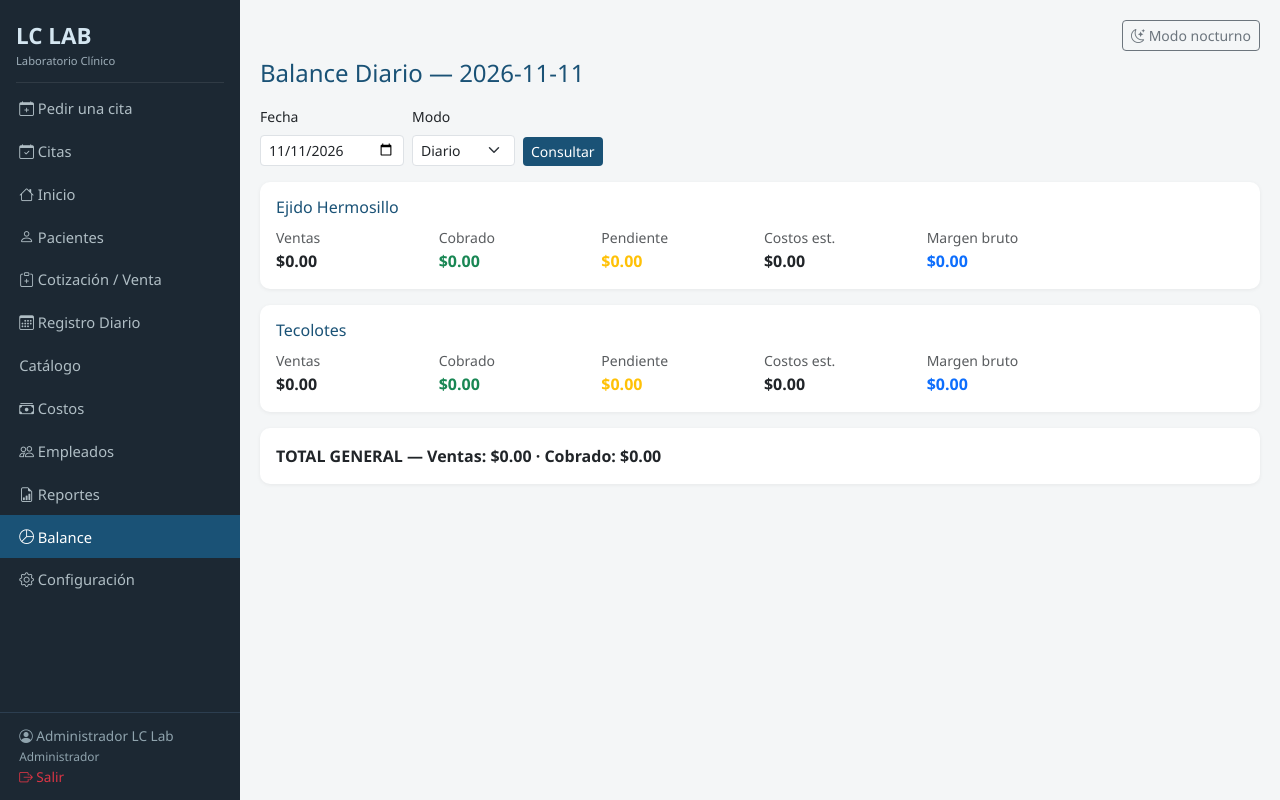
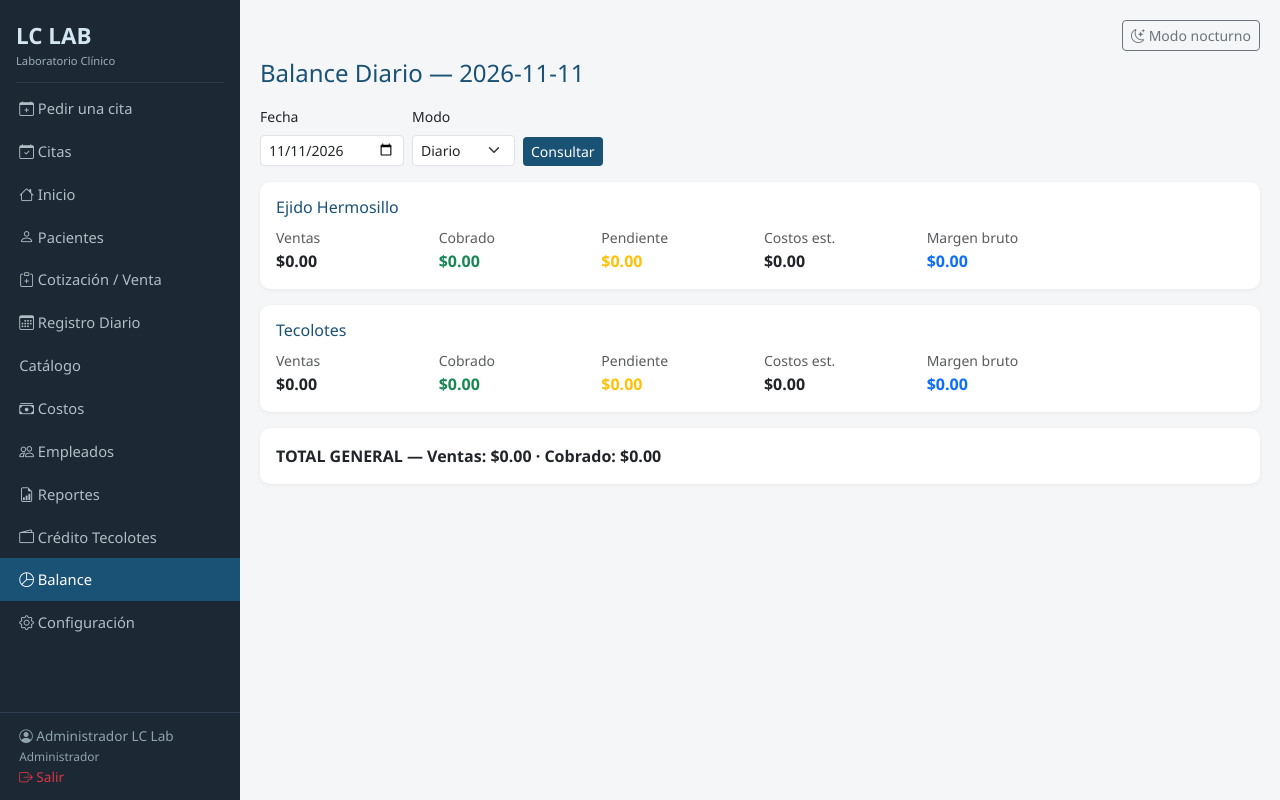
Before and after one commit to luismiguelcortez97-eng/laboratory, a FastAPI app: page /balance in a window 1280 px wide. Run offline with FastAPI, Linux system fonts and the light colour scheme; the visitor is signed in with stand-in values (Sample User, id 1); data comes from the database, SQL or seed files in the repository; data that the repository does not hold is empty; some libraries are stand-ins or nearby versions.

Commit message:
Add Crédito Tecolotes navigation

```diff
--- a/templates/base.html
+++ b/templates/base.html
@@ -116,6 +116,7 @@
       <li class="nav-item"><a class="nav-link {% if '/costos' in request.url.path %}active{% endif %}" href="/costos"><i class="bi bi-cash-stack"></i> Costos</a></li>
       {% if user and user.rol == "Administrador" %}<li class="nav-item"><a class="nav-link {% if '/empleados' in request.url.path %}active{% endif %}" href="/empleados"><i class="bi bi-people"></i> Empleados</a></li>{% endif %}
       <li class="nav-item"><a class="nav-link {% if '/reportes' in request.url.path %}active{% endif %}" href="/reportes"><i class="bi bi-file-earmark-bar-graph"></i> Reportes</a></li>
+      <li class="nav-item"><a class="nav-link {% if '/credito-tecolotes' in request.url.path %}active{% endif %}" href="/credito-tecolotes"><i class="bi bi-wallet2"></i> Crédito Tecolotes</a></li>
       <li class="nav-item"><a class="nav-link {% if '/balance' in request.url.path %}active{% endif %}" href="/balance"><i class="bi bi-pie-chart"></i> Balance</a></li>
       {% if user and user.rol == "Administrador" %}<li class="nav-item"><a class="nav-link {% if '/config' in request.url.path %}active{% endif %}" href="/config"><i class="bi bi-gear"></i> Configuración</a></li>{% endif %}
     </ul>
```
